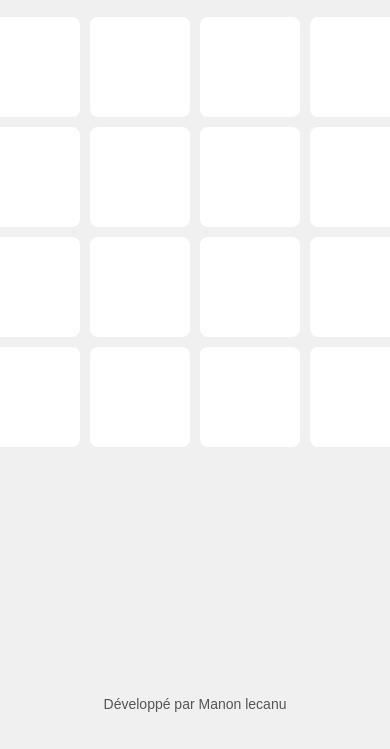
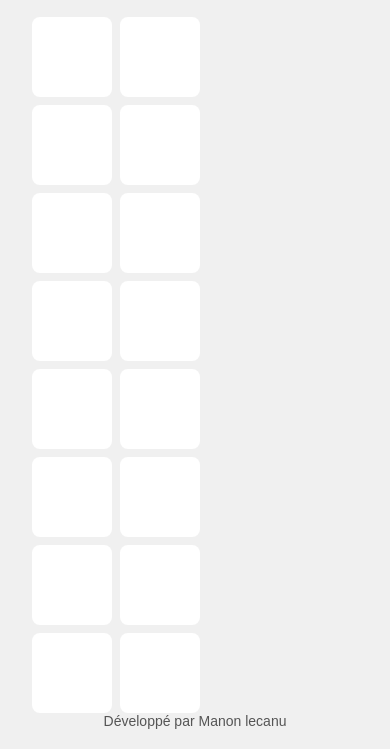
Before and after one commit to ManonLecanu/mini-jeu, a plain HTML site: page index.html in a window 390 px wide. Shown: the part 112-861 px from the top of the page. Drawn offline with Linux system fonts and the light colour scheme.

Commit message:
Rendre le jeu Memory responsive

```diff
--- a/style.css
+++ b/style.css
@@ -72,6 +72,19 @@ header h1 {
   transition: transform 0.3s;
 }
 
+@media (max-width: 600px) {
+  #game-board {
+    grid-template-columns: repeat(2, 80px);
+    grid-gap: 8px;
+  }
+
+  .card {
+    width: 80px;
+    height: 80px;
+    font-size: 30px;
+  }
+}
+
 .card.flippped {
   background-color: #ffeb3b;
 }
```
